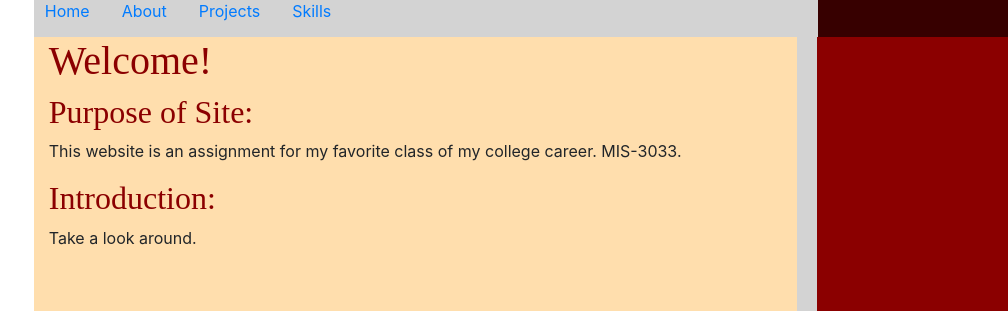
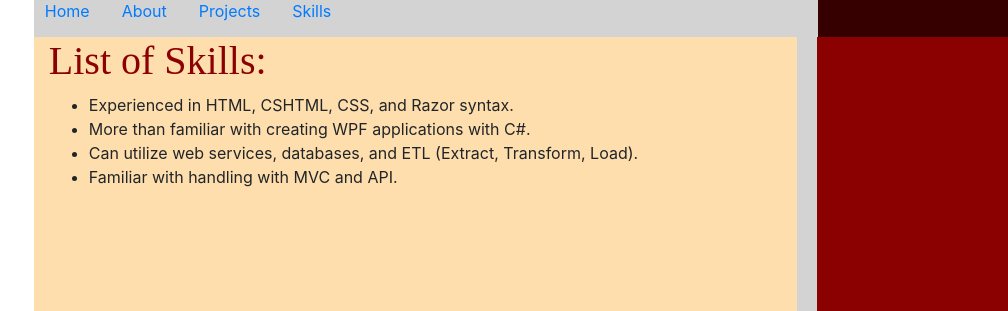
Before and after one commit to atwigg18/atwigg18.github.io, a plain HTML site: page skills.html in a window 1280 px wide. Shown: the part 123-434 px from the top of the page, 272-1280 px from the left. Drawn offline with nearby package versions, Linux system fonts and the light colour scheme.

Commit message:
I miss applications.

```diff
--- a/skills.html
+++ b/skills.html
@@ -31,15 +31,13 @@
     </ul>
     <div class="col-10" ; style="background-color:lightgray; z-index:5; width:76.05%; height: 5%; position:absolute; top:15%; left:23.93%; border-right: 190.5px outset darkred;"></div>
     <div class="col-9" style="height:70%; width:61.19%; position:absolute; left:23.89%; top: 20%; background-color:navajowhite; border-bottom: 20px solid white; border-right: 20px solid lightgray;">
-        <h1>Welcome!</h1>
-        <h2>Purpose of Site:</h2>
-        <p>
-            This website is an assignment for my favorite class of my college career. MIS-3033.
-        </p>
-        <h2>Introduction:</h2>
-        <p>
-            Take a look around.
-        </p>
+        <h1>List of Skills:</h1>
+        <ul>
+            <li>Experienced in HTML, CSHTML, CSS, and Razor syntax.</li>
+            <li>More than familiar with creating WPF applications with C#.</li>
+            <li>Can utilize web services, databases, and ETL (Extract, Transform, Load).</li>
+            <li>Familiar with handling with MVC and API.</li>
+        </ul>
     </div>
 </body>
 </html>
```
Also changed, not shown: about.html (+2 -7 lines), index.html (+2 -2 lines), projects.html (+6 -8 lines).
